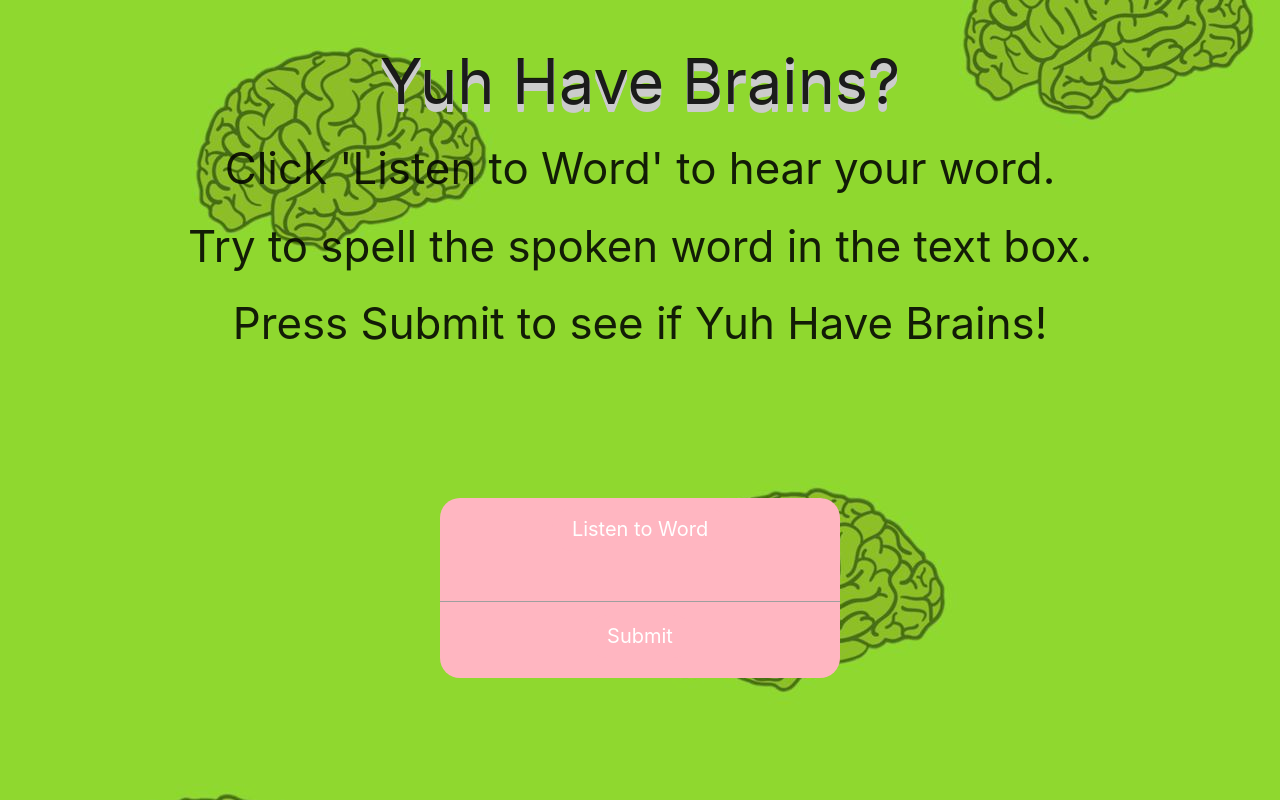
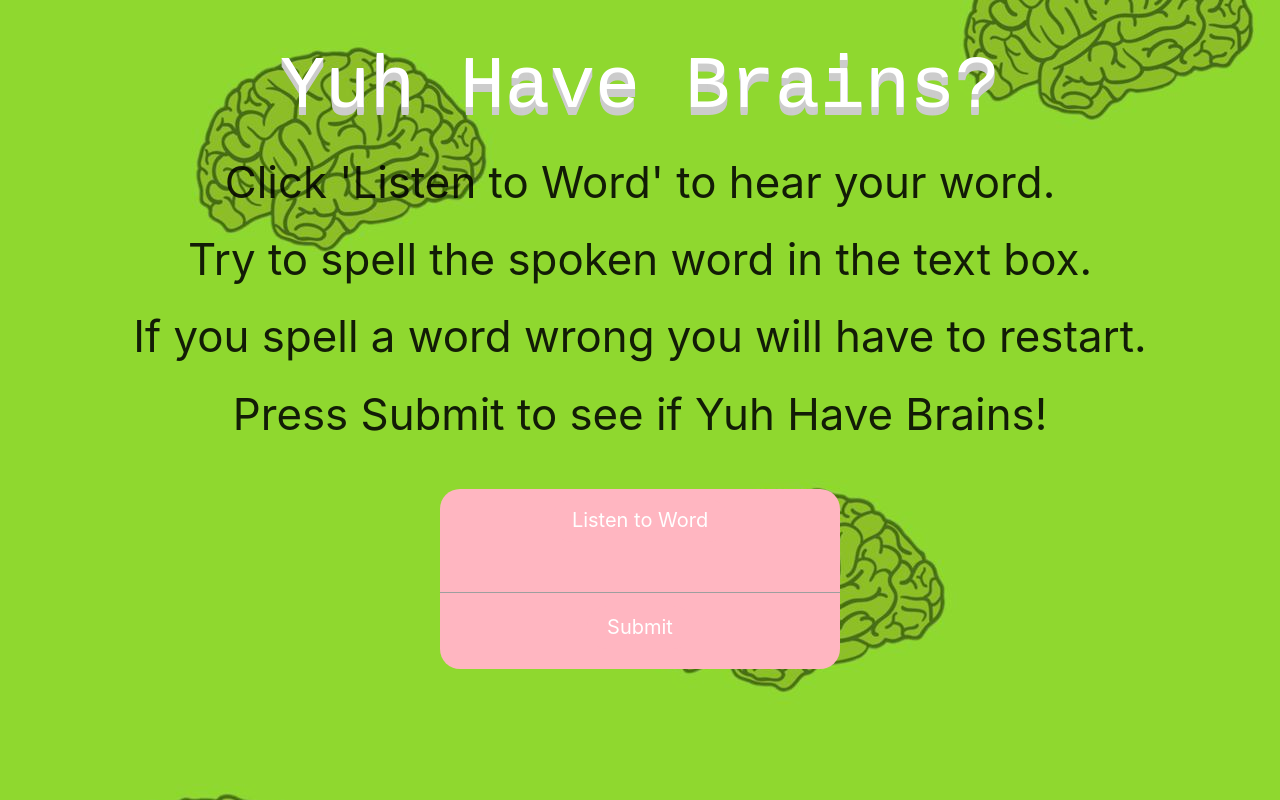
Before and after one commit to Web-Programming-and-Technologies-1/yuh--have--brains, a Flask app: template App/templates/playgame.html in a window 1280 px wide. Run offline with Flask 2, Linux system fonts and the light colour scheme; the template is opened without the code that fills it, so the values that code supplies are empty; some libraries are stand-ins or nearby versions.

Commit message:
css done i hope

```diff
--- a/App/forms.py
+++ b/App/forms.py
@@ -15,12 +15,12 @@ class LogIn(FlaskForm):
 
 class AddFriend(FlaskForm):
     username = StringField('Username', validators=[InputRequired()])
-    submit = SubmitField('Login', render_kw={'class': 'btn waves-effect waves-light white-text'})
+    submit = SubmitField('Add', render_kw={'class': 'btn waves-effect waves-light white-text'})
 
 class RemoveFriend(FlaskForm):
     username = StringField('Username', validators=[InputRequired()])
-    submit = SubmitField('Login', render_kw={'class': 'btn waves-effect waves-light white-text'})
+    submit = SubmitField('Remove', render_kw={'class': 'btn waves-effect waves-light white-text'})
 
 class SearchFriend(FlaskForm):
     username = StringField('Username', validators=[InputRequired()])
-    submit = SubmitField('Login', render_kw={'class': 'btn waves-effect waves-light white-text'})
+    submit = SubmitField('Search', render_kw={'class': 'btn waves-effect waves-light white-text'})
--- a/App/templates/community.html
+++ b/App/templates/community.html
@@ -116,7 +116,6 @@
     <body>
       <div class = title >
         <h1>Yuh Have Brains?</h1>
-        <h2>Yuh Have Frens?</h2>
       </div>
 
       <div>
@@ -132,6 +131,8 @@
         <button class="button button1" onclick="document.location='add'" >Add Friend</button>
         <button class="button button1" onclick="document.location='delete'" >Remove Friend</button>
         <button class="button button1" onclick="document.location='search'" >Search Friend</button>
+        <button class="button button1" onclick="document.location='main'" >Home</button>
+
         <button class="button">Leaderboard</button>
 
 
--- a/App/templates/index.html
+++ b/App/templates/index.html
@@ -6,7 +6,7 @@
       <!--Import materialize.css-->
       <link type="text/css" rel="stylesheet" href="css/materialize.min.css"  media="screen,projection"/>
 
-      <title>Yuh Have Brains?</title>
+      <title>Welcome | Yuh Have Brains?</title>
       <!--Let browser know website is optimized for mobile-->
       <meta name="viewport" content="width=device-width, initial-scale=1.0"/>
       <style>
--- a/App/templates/playgame.html
+++ b/App/templates/playgame.html
@@ -8,7 +8,7 @@
   <link type="text/css" rel="stylesheet" href="css/materialize.min.css" media="screen,projection" />
 
 
-  <title>Yuh Have Brains?</title>
+  <title>Play Game | Yuh Have Brains?</title>
   <!--Let browser know website is optimized for mobile-->
   <meta name="viewport" content="width=device-width, initial-scale=1.0" />
   <style>
@@ -27,7 +27,7 @@
       text-align: center;
       margin-left: auto;
       margin-right: auto;
-      margin-top: 150px;
+      margin-top: 50px;
       padding-top: 5px;
       padding-bottom: 10px;
       width: 400px;
@@ -38,12 +38,16 @@
       padding-top: 5px;
     }
 
-    h1 {
-      text-shadow: 0 1px 0 #ccc, 0 2px 0 #ccc,
-        0 3px 0 #ccc, 0 4px 0 #ccc,
-        0 5px 0 #ccc, 0 6px 0 #ccc,
-        0 7px 0 #ccc, 0 8px 0 #ccc
-    }
+    h1{
+        color: white;
+        text-shadow: 0 1px 0 #ccc, 0 2px 0 #ccc,
+                     0 3px 0 #ccc, 0 4px 0 #ccc,
+                     0 5px 0 #ccc, 0 6px 0 #ccc,
+                     0 7px 0 #ccc, 0 8px 0 #ccc;
+        font-family: 'Courier New', Courier, monospace;
+        font-size: 75px;
+        font-weight: 100;
+        }
 
     .button {
       background-color: lightpink;
@@ -99,7 +103,9 @@
   <div>
     <h3>Click 'Listen to Word' to hear your word.</h3>
     <h3>Try to spell the spoken word in the text box.</h3>
+    <h3>If you spell a word wrong you will have to restart.</h3>
     <h3>Press Submit to see if Yuh Have Brains!</h3>
+
   </div>
 
   <div class=container>
--- a/App/templates/searchfriend.html
+++ b/App/templates/searchfriend.html
@@ -1,5 +1,5 @@
 {% extends "layout.html" %}
-{% block title %}Add Friend{% endblock %}
+{% block title %}Search Friend{% endblock %}
 <!-- {% block page %}Login{% endblock %} -->
 
 {{ super() }}
```
Also changed, not shown: App/templates/losegame.html (+4 -4 lines).
